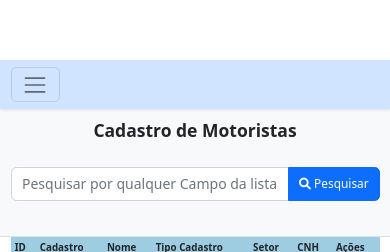
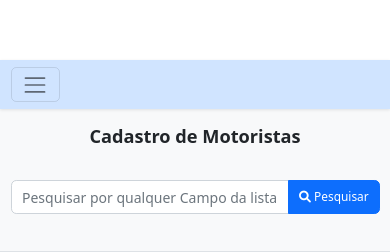
Before and after one commit to ecmsistemasdev/sot_vistoria, a Flask app: page /motoristas in a window 390 px wide. Shown: the top 252 px of the page. Run offline with Flask 3, Linux system fonts and the light colour scheme; the visitor is signed in with stand-in values (Sample User, id 1); data that the repository does not hold is empty; some libraries are stand-ins or nearby versions.

Commit message:
Update motoristas.css

```diff
--- a/static/css/motoristas.css
+++ b/static/css/motoristas.css
@@ -86,16 +86,17 @@ body {
     top: 50px;
     background-color: #f8f9fa;
     z-index: 100;
-    padding-top: 10px; /* Reduzido */
-    padding-bottom: 10px; /* Reduzido */
+    padding-top: 15px; /* Aumentado de 10px */
+    padding-bottom: 15px; /* Aumentado de 10px */
     border-bottom: 1px solid #dee2e6;
 }
 
 .header-section h2 {
-    font-size: 1.5rem; /* Reduzido */
+    font-size: 1.5rem; /* Aumentado de 1.3rem */
     font-weight: 600;
-    margin-bottom: 0.8rem; /* Reduzido */
-    line-height: 1.3; /* Adiciona espaçamento vertical */
+    margin-bottom: 1rem; /* Aumentado de 0.8rem */
+    line-height: 1.4; /* Adicionado para dar mais espaço vertical */
+    padding: 0.3rem 0; /* Adicionado padding extra */
 }
 
 /* Container de tabela */
@@ -275,12 +276,19 @@ body {
 @media (max-width: 768px) {
     body {
         padding-top: 60px;
-        font-size: 13px; /* Ainda menor em mobile */
+        font-size: 13px;
+    }
+
+    .header-section {
+        top: 60px; /* Ajuste se necessário */
+        padding-top: 12px;
+        padding-bottom: 12px;
     }
 
     .header-section h2 {
-        font-size: 1.25rem;
-        line-height: 1.3;
+        font-size: 1.3rem; /* Aumentado de 1.1rem */
+        line-height: 1.4;
+        padding: 0.2rem 0;
     }
 
     .table {
```
